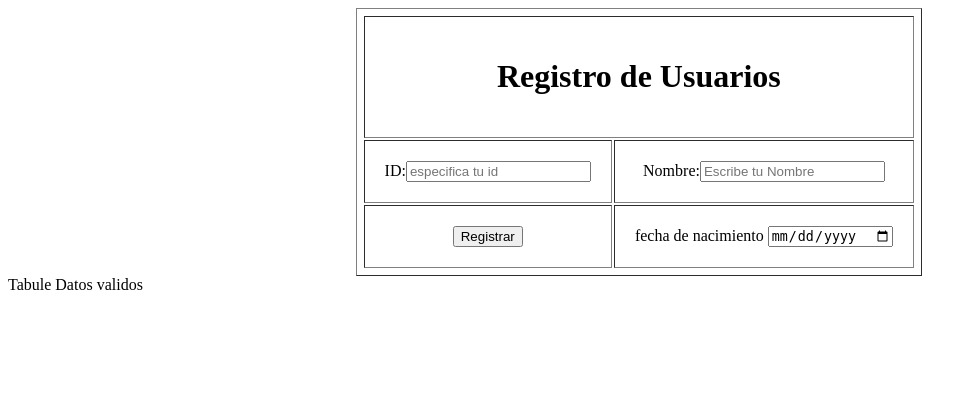
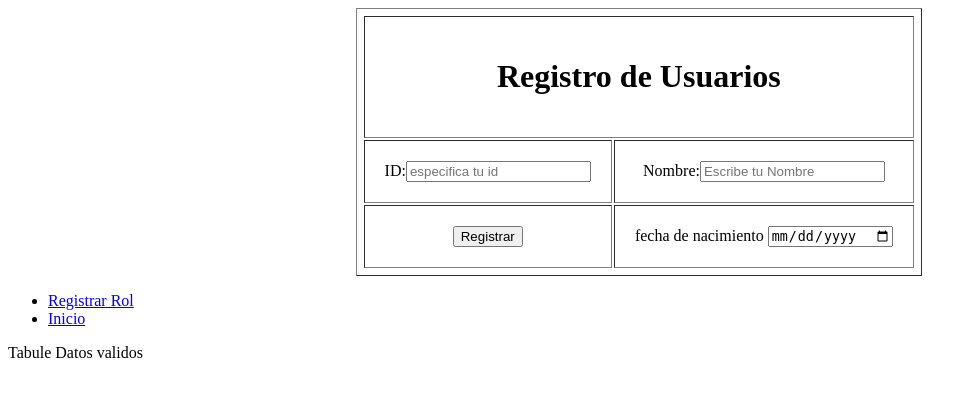
Before and after one commit to carlosroberto95/desarrollo, a PHP site: page /desarrollo/ in a window 1280 px wide. Shown: the top 397 px of the page, without its empty margins (0-977 px from the left). Run offline with PHP 8.4, Linux system fonts and the light colour scheme.

Commit message:
nueva opcion

```diff
--- a/index.php
+++ b/index.php
@@ -42,6 +42,11 @@
 
 </div>
 
+<ul>
+    <li><a href="http://localhost:8080/desarrollo/matriculacion.php">Registrar Rol</a></li>
+    <li><a href="http://localhost:8080/desarrollo/index.php">Inicio</a></li>
+</ul>
+
 <?php
 
 if(isset($_REQUEST['boton'])){
```
